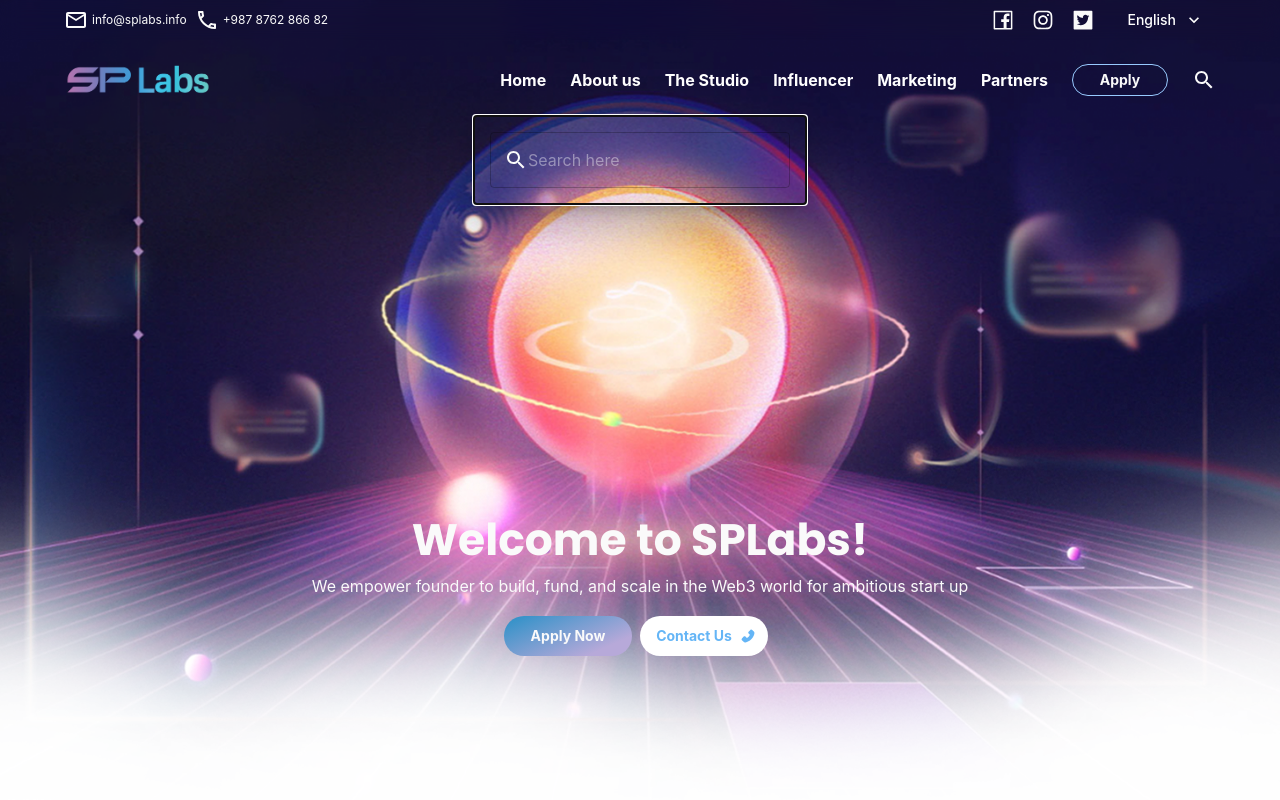
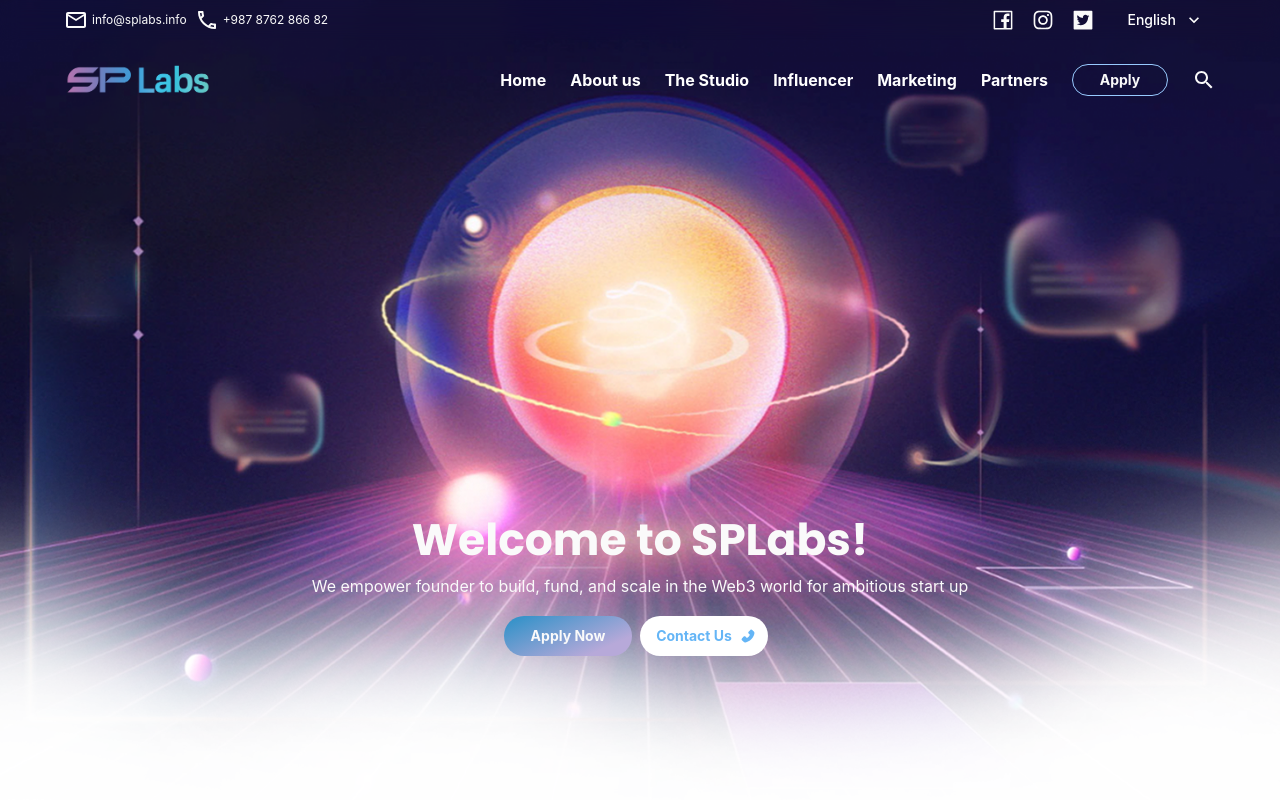
Before and after one commit to luuphuc6297/splabs_clone, a React (Create React App) app: page / in a window 1280 px wide. Shown: the top 800 px of the page. Built offline with nearby package versions, Linux system fonts and the light colour scheme; grey boxes are pictures that could not be loaded.

Commit message:
Ui search

```diff
--- a/src/components/base/SearchPage.js
+++ b/src/components/base/SearchPage.js
@@ -2,30 +2,42 @@
 import SearchIcon from '@mui/icons-material/Search';
 import Box from '@mui/material/Box';
 import Modal from '@mui/material/Modal';
-import Stack from '@mui/material/Stack';
-import { TextField } from '@mui/material';
+import { Stack, styled, TextField } from '@mui/material';
 
 const style = {
     position: 'absolute',
-    top: '20%',
+    top: '30%',
     left: '50%',
     transform: 'translate(-50%, -50%)',
-    boxShadow: 24,
-    padding: 2,
 };
 
+const CustomModal = styled(Modal)(({ theme }) => ({
+    '.MuiBackdrop-root': {
+        backgroundColor: 'rgba(0, 0, 0, 0.7)',
+    },
+}));
+
+const StyleTextField = styled(TextField)(({ theme }) => ({
+    '.MuiOutlinedInput-notchedOutline': {
+        borderColor: '#ffffff',
+    },
+    '.Mui-focused .MuiOutlinedInput-notchedOutline': {
+        borderColor: '#ffffff !important',
+    },
+}));
+
 export const SearchPage = () => {
-    const [open, setOpen] = React.useState(true);
-    const handleOpen = () => setOpen(false);
+    const [open, setOpen] = React.useState(false);
+    const handleOpen = () => setOpen(true);
     const handleClose = () => setOpen(false);
 
     return (
         <>
             <SearchIcon onClick={handleOpen} />
-            <Modal open={open} onClose={handleClose}>
+            <CustomModal disableAutoFocus open={open} onClose={handleClose}>
                 <Box sx={style}>
-                    <Stack spacing={2} sx={{ width: 300 }}>
-                        <TextField
+                    <Stack spacing={2} sx={{ width: 400 }}>
+                        <StyleTextField
                             id="outlined-basic"
                             variant="outlined"
                             placeholder="Search here"
@@ -37,7 +49,7 @@
                         />
                     </Stack>
                 </Box>
-            </Modal>
+            </CustomModal>
         </>
     );
 };
```
